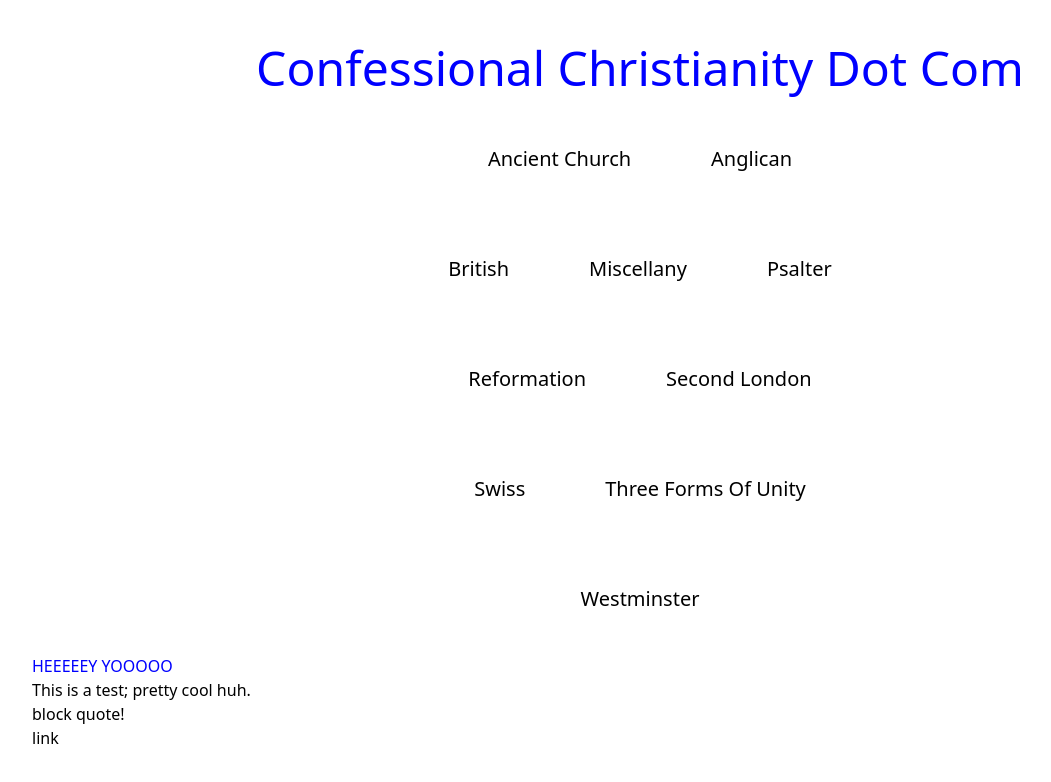
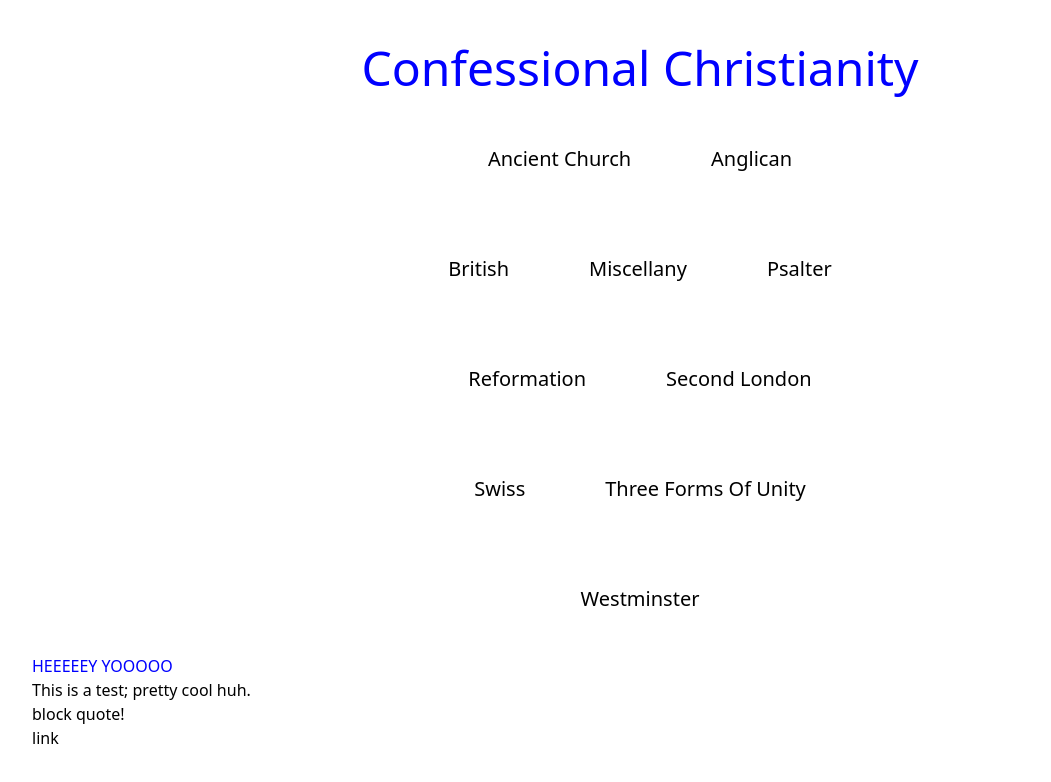
Before and after one commit to MaxwellKendall/confessional-christianity-node, a Next.js app: page / in a window 1280 px wide. Shown: the top 782 px of the page, without its empty margins (0-1051 px from the left). Built offline with nearby package versions, Linux system fonts and the light colour scheme.

Commit message:
fixing stupid width issue

```diff
--- a/pages/confession/[confession].js
+++ b/pages/confession/[confession].js
@@ -34,7 +34,7 @@ const getCitations = (question) => {
 
 const Psalter = (data) => {
     return (
-        <div className="confession flex flex-col justify-center align-center p-10">
+        <div className="confession flex flex-col justify-center align-center p-10 w-full">
             <h1 className="text-5xl text-center">{startCase(data.name)}</h1>
             <h2 className="text-3xl text-center">{data.publication_year}</h2>
             <div className="catechism-question flex justify-center align-items flex-col">
@@ -60,7 +60,7 @@ const Psalter = (data) => {
 
 const HeidelbergCatechism = (data) => {
     return (
-        <div className="confession flex flex-col justify-center align-center p-10">
+        <div className="confession flex flex-col justify-center align-center p-10 w-full">
             <h1 className="text-5xl text-center">{startCase(data.name)}</h1>
             <h2 className="text-3xl text-center">{data.publication_year}</h2>
             <div className="catechism-question flex justify-center align-items flex-col">
@@ -88,7 +88,7 @@ const HeidelbergCatechism = (data) => {
 const Catechism = (data) => {
     if (Object.keys(data).includes('days')) return <HeidelbergCatechism {...data} />;
     return (
-        <div className="confession flex flex-col justify-center align-center p-10">
+        <div className="confession flex flex-col justify-center align-center p-10 w-full">
             <h1 className="text-5xl text-center">{startCase(data.name)}</h1>
             <h2 className="text-3xl text-center">{data.publication_year}</h2>
             <div className="catechism-question flex justify-center align-items flex-col">
@@ -109,7 +109,7 @@ const Catechism = (data) => {
 
 const Confession = (data) => {
     return (
-        <div className="confession flex flex-col justify-center align-center p-10">
+        <div className="confession flex flex-col justify-center align-center p-10 w-full">
             <h1 className="text-5xl text-center">{startCase(data.name)}</h1>
             <h2 className="text-3xl text-center">{data.publication_year}</h2>
             <div className="confession-chapters flex justify-center align-items flex-col">
@@ -169,7 +169,7 @@ const getDocumentContent = (content, i, name) => {
 
 const Document = (data) => {
     return (
-        <div className="confession flex flex-col justify-center align-center p-10">
+        <div className="confession flex flex-col justify-center align-center p-10 w-full">
             <h1 className="text-5xl text-center">{startCase(data.name)}</h1>
             <h2 className="text-3xl text-center">{data.publication_year}</h2>
             <div className="confession-chapters flex justify-center align-items flex-col">
--- a/pages/index.js
+++ b/pages/index.js
@@ -47,8 +47,8 @@ const HomePage = ({
     };
 
     return (
-        <div className="home flex flex-col p-8">
-            <h1 className="text-center text-5xl">Confessional Christianity Dot Com</h1>
+        <div className="home flex flex-col p-8 w-full">
+            <h1 className="text-center text-5xl">Confessional Christianity</h1>
             <ul className="flex w-2/4 self-center justify-center px-12 items-center flex-wrap relative">
                 {confessions.map((confession) => {
                     const clickHandler = (e) => toggleFolder(e, confession.folder);
--- a/styles/index.scss
+++ b/styles/index.scss
@@ -4,6 +4,8 @@
 
 html {
     font-size: 16px;
+    display: flex;
+    width: 100%;
 }
 
 h1 {
```
